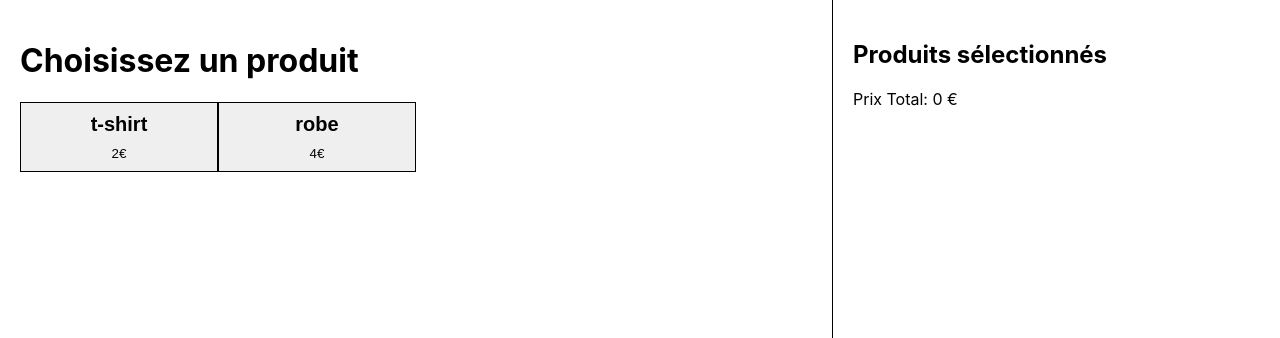
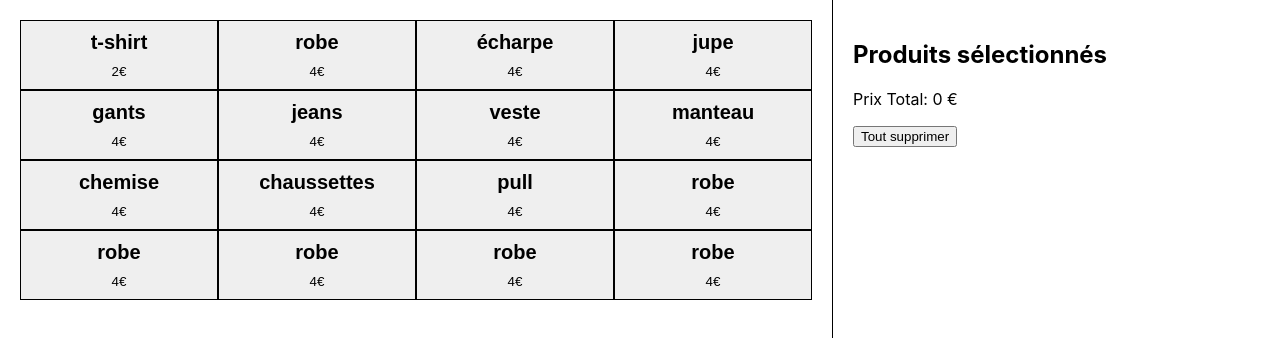
Before and after one commit to clementschmouker/PoS-react, a React (Create React App) app: page / in a window 1280 px wide. Shown: the top 338 px of the page. Built offline with nearby package versions, Linux system fonts and the light colour scheme.

Commit message:
Fixed cart and added a validation popup on cart total emptying

```diff
--- a/src/App.jsx
+++ b/src/App.jsx
@@ -5,18 +5,7 @@ import './App.scss';
 import Product from './components/Product/Product';
 import Cart from './components/Cart/Cart';
 
-const elements = [
-  {
-    id: 0,
-    name: 't-shirt',
-    price: 2,
-  },
-  {
-    id: 1,
-    name: 'robe',
-    price: 4,
-  },
-];
+const elements = require('./products.json');
 
 export default class App extends Component {
   constructor(props) {
@@ -25,6 +14,7 @@ export default class App extends Component {
     this.state = {
       cart: [],
       totalPrice: 0,
+      validateEmptyCart: false,
     };
     this.removeFromCart = this.removeFromCart.bind(this);
   }
@@ -46,26 +36,43 @@ export default class App extends Component {
     this.setState(selected);
   }
 
+  emptyCartClick = () => {
+    const selected = this.state;
+    selected.validateEmptyCart = !selected.validateEmptyCart;
+    this.setState(selected);
+  }
+
   emptyCart = () => {
     const selected = this.state;
-    selected.cart = [];
+    selected.cart.splice(0, selected.cart.length);
     selected.totalPrice = 0;
     this.setState(selected);
+    this.emptyCartClick();
   }
 
 
   // Render
   render() {
     const selected = this.state;
+
     return (
       <div className="App">
         <div className="App__product-list">
-          <h1 className="App__title">Choisissez un produit</h1>
           <div className="App__main__product-list">
             {elements.map((value) => <Product key={uuid()} name={value.name} price={value.price} onClick={(() => this.addToCart(value))} />)}
           </div>
         </div>
-        <Cart datas={selected.cart} totalPrice={selected.totalPrice} onElementClick={this.removeFromCart} />
+        {/* Conditionnal popup */}
+        {selected.validateEmptyCart && (
+          <div className="empty-validate">
+            <div className="empty-validate__wrapper">
+              <p>Êtes-vous sûr de vouloir tout supprimer ?</p>
+              <button type="button" onClick={this.emptyCart}>Oui</button>
+              <button type="button" onClick={this.emptyCartClick}>Non</button>
+            </div>
+          </div>
+        )}
+        <Cart datas={selected.cart} totalPrice={selected.totalPrice} onElementClick={this.removeFromCart} emptyCartClick={this.emptyCartClick} />
       </div>
     );
   }
--- a/src/components/Cart/Cart.jsx
+++ b/src/components/Cart/Cart.jsx
@@ -9,6 +9,7 @@ export default class Cart extends Component {
     super(props);
     this.datas = props.datas;
     this.onElementClick = props.onElementClick;
+    this.emptyCartClick = props.emptyCartClick;
   }
 
   render() {
@@ -18,6 +19,7 @@ export default class Cart extends Component {
         <div className="cart__wrapper">
           <h2 className="cart__title">Produits sélectionnés</h2>
           <p className="cart__price">Prix Total: {totalPrice} €</p>
+          <button type="button" onClick={(() => this.emptyCartClick())}>Tout supprimer</button>
           <ul className="cart__list">
             {this.datas.map((value, index) => {
               return (
@@ -42,10 +44,12 @@ Cart.propTypes = {
   datas: PropTypes.array,
   totalPrice: PropTypes.number,
   onElementClick: PropTypes.func,
+  emptyCartClick: PropTypes.func,
 };
 
 Cart.defaultProps = {
   datas: '',
   totalPrice: 0,
   onElementClick: () => {},
+  emptyCartClick: () => {},
 };
--- a/src/components/Cart/Cart.scss
+++ b/src/components/Cart/Cart.scss
@@ -38,3 +38,32 @@
     margin: 0;
   }
 }
+
+
+.empty-validate {
+  position: fixed;
+  z-index: 10;
+  width: 100vw;
+  height: 100vh;
+
+  background: rgba(0, 0, 0, .4);
+}
+
+.empty-validate__wrapper {
+  position: absolute;
+  top: 50%;
+  left: 50%;
+  padding: 4rem;
+  background-color: #fff;
+  text-align: center;
+
+  transform: translate(-50%, -50%);
+
+  button {
+    padding: 1rem 2rem;
+
+    &:not(:first-of-type) {
+      margin-left: 2rem;
+    }
+  }
+}
--- /dev/null
+++ b/src/products.json
@@ -0,0 +1,82 @@
+[
+  {
+    "id": 0,
+    "name": "t-shirt",
+    "price": 2
+  },
+  {
+    "id": 1,
+    "name": "robe",
+    "price": 4
+  },
+  {
+    "id": 2,
+    "name": "écharpe",
+    "price": 4
+  },
+  {
+    "id": 3,
+    "name": "jupe",
+    "price": 4
+  },
+  {
+    "id": 4,
+    "name": "gants",
+    "price": 4
+  },
+  {
+    "id": 5,
+    "name": "jeans",
+    "price": 4
+  },
+  {
+    "id": 6,
+    "name": "veste",
+    "price": 4
+  },
+  {
+    "id": 7,
+    "name": "manteau",
+    "price": 4
+  },
+  {
+    "id": 8,
+    "name": "chemise",
+    "price": 4
+  },
+  {
+    "id": 9,
+    "name": "chaussettes",
+    "price": 4
+  },
+  {
+    "id": 10,
+    "name": "pull",
+    "price": 4
+  },
+  {
+    "id": 11,
+    "name": "robe",
+    "price": 4
+  },
+  {
+    "id": 12,
+    "name": "robe",
+    "price": 4
+  },
+  {
+    "id": 13,
+    "name": "robe",
+    "price": 4
+  },
+  {
+    "id": 14,
+    "name": "robe",
+    "price": 4
+  },
+  {
+    "id": 15,
+    "name": "robe",
+    "price": 4
+  }
+]
```
